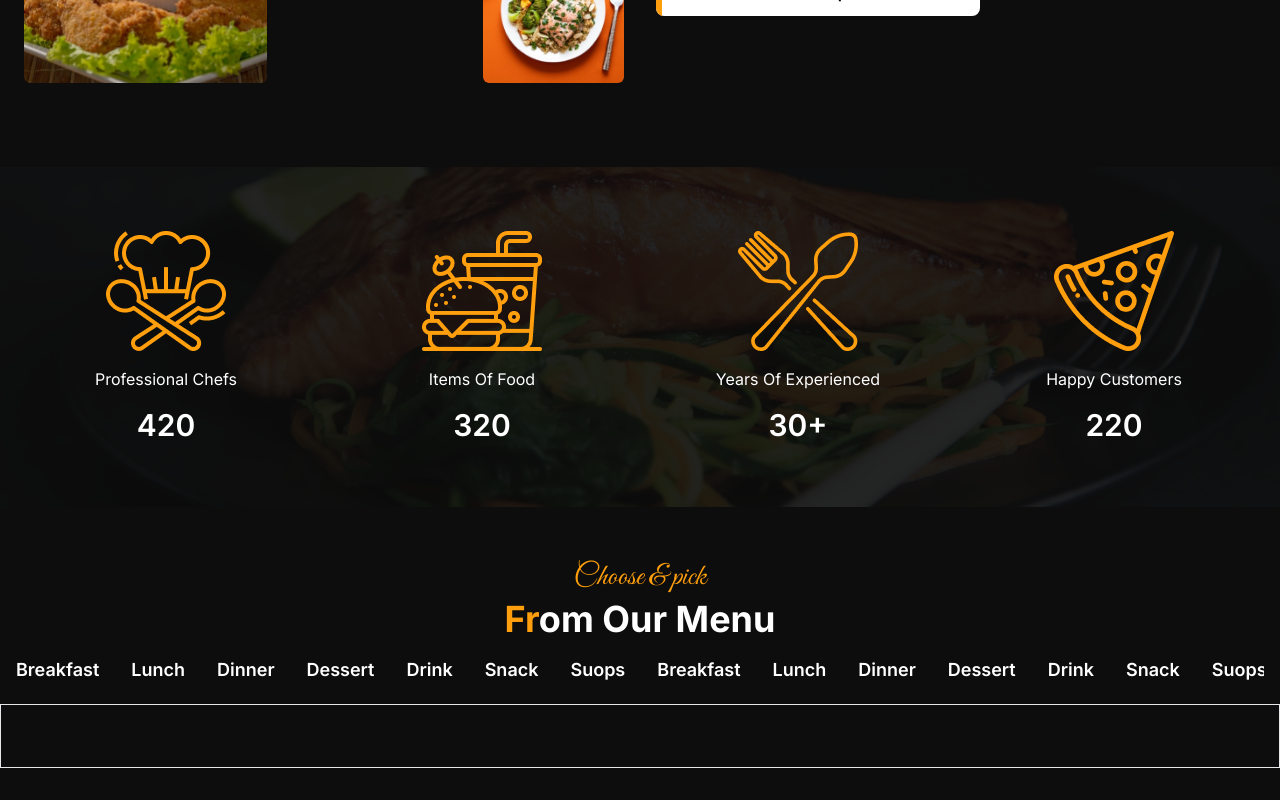
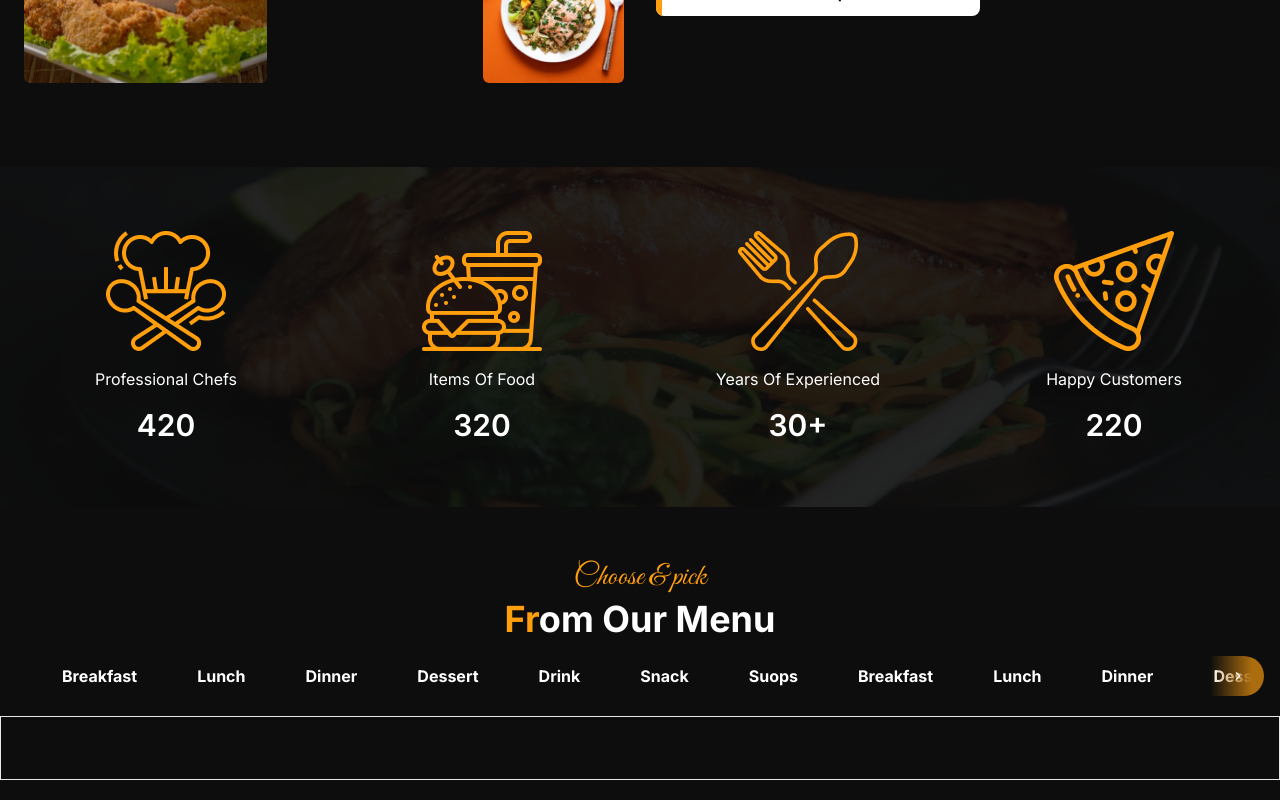
Before and after one commit to uforco/RestaurantNext, a Next.js app: page / in a window 1280 px wide. Shown: the part 2336-3136 px from the top of the page. Built offline with nearby package versions, Linux system fonts and the light colour scheme.

Commit message:
horizontal scroll manu

```diff
--- /dev/null
+++ b/src/app/components/ui/hsm/HorizontalNavItem.tsx
@@ -0,0 +1,21 @@
+import React, { FC, ReactNode } from "react";
+
+interface manuNavItem {
+  children?: ReactNode;
+  className?: string;
+}
+
+const HorizontalNavItem: FC<manuNavItem> = ({
+  children,
+  className: classname,
+}) => {
+  return (
+    <li
+      className={` tab-btn text-white inline-block  my-0 mx-[10px] text-base py-[6px] px-[20px] rounded-[30px] capitalize cursor-pointer select-none ${classname} `}
+    >
+      {children}
+    </li>
+  );
+};
+
+export default HorizontalNavItem;
--- /dev/null
+++ b/src/app/components/ui/hsm/HorizontalNavScroll.tsx
@@ -0,0 +1,126 @@
+"use client";
+import React, { FC, ReactNode, useEffect } from "react";
+import "./style.css";
+import {
+  MdOutlineKeyboardArrowLeft,
+  MdOutlineKeyboardArrowRight,
+} from "react-icons/md";
+
+interface hsnmanu {
+  children?: ReactNode;
+  className?: string;
+  arrowLeft?: ReactNode;
+  arrowRight?: ReactNode;
+  leftArrowStyle?: string | undefined;
+  rightArrowStyle?: string | undefined;
+}
+
+const HorizontalNavScroll: FC<hsnmanu> = ({
+  children,
+  className: classname,
+  arrowLeft,
+  arrowRight,
+  leftArrowStyle,
+  rightArrowStyle,
+}) => {
+  useEffect(() => {
+    let leftbtn: any = document.getElementById("leftbtn");
+    let rightbtn: any = document.getElementById("rightbtn");
+    let tabmenu: any = document.getElementById("tabmenu");
+    let mouseDrag = false;
+    const siteup = 150;
+
+    const dnoneArrow = (): void => {
+      let scrollValue = Math.ceil(tabmenu.scrollLeft);
+      let widthValue = tabmenu.scrollWidth - tabmenu.clientWidth;
+
+      leftbtn.style.display = scrollValue > 1 ? "block" : "none";
+      rightbtn.style.display = scrollValue < widthValue ? "block" : "none";
+    };
+    dnoneArrow();
+    leftbtn?.addEventListener("click", () => {
+      tabmenu.scrollLeft -= siteup;
+      setTimeout(() => dnoneArrow(), 100);
+    });
+    rightbtn?.addEventListener("click", () => {
+      tabmenu.scrollLeft += siteup;
+      setTimeout(() => dnoneArrow(), 100);
+    });
+
+    window.onload = () => {
+      rightbtn.style.display =
+        tabmenu.scrollWidth > tabmenu.clientWidth ||
+        tabmenu.scrollWidth >= tabmenu.innerWidth
+          ? "block"
+          : "none";
+      leftbtn.style.display =
+        tabmenu.scrollWidth >= tabmenu.innerWidth ? "block" : "none";
+    };
+    window.onresize = () => {
+      let xscroll = Math.round(tabmenu.scrollLeft);
+      rightbtn.style.display =
+        tabmenu.scrollWidth > tabmenu.clientWidth ||
+        tabmenu.scrollWidth >= tabmenu.innerWidth
+          ? "block"
+          : "none";
+      leftbtn.style.display =
+        tabmenu.scrollWidth >= tabmenu.innerWidth ? "block" : "none";
+
+      leftbtn.style.display = xscroll > 0 ? "block" : "none";
+    };
+
+    tabmenu.addEventListener("mousemove", (drag: any) => {
+      if (!mouseDrag) return;
+      tabmenu.scrollLeft -= drag.movementX;
+      dnoneArrow();
+      tabmenu.classList.add("manudrag");
+    });
+    document.addEventListener("mouseup", () => {
+      mouseDrag = false;
+      tabmenu.classList.remove("manudrag");
+    });
+    tabmenu.addEventListener("mousedown", () => {
+      mouseDrag = true;
+    });
+  }, []);
+
+  const iconStyle =
+    "text-white p-5 h-full absolute text-xl cursor-pointer m-[2px] z-40";
+
+  return (
+    <div className="tab-navigation rounded-full relative flex justify-center items-center max-w-fit overflow-hidden px-[2px] ">
+      <span
+        id="leftbtn"
+        className={` ${leftArrowStyle} uil horizoScrollArrowLeft left-btn rounded-l-full  bg-gradient-to-l from-transparent to-[#ac6d0e] to-75% -left-1  ${iconStyle} `}
+      >
+        <p className=" flex justify-center items-center h-full w-full -ml-1 ">
+          {arrowLeft !== undefined ? (
+            arrowLeft
+          ) : (
+            <MdOutlineKeyboardArrowLeft></MdOutlineKeyboardArrowLeft>
+          )}
+        </p>
+      </span>
+      <ul
+        id="tabmenu"
+        className={`${classname}  tab-menu  py-[2px] px-6 whitespace-nowrap m-0 overflow-x-auto select-none scroll-smooth z-20  `}
+      >
+        {children}
+      </ul>
+      <span
+        id="rightbtn"
+        className={` ${rightArrowStyle} uil horizoScrollArrowRight right-btn rounded-r-full bg-gradient-to-r from-transparent to-[#ac6d0e] to-75%  -right-1  ${iconStyle}`}
+      >
+        <p className=" flex justify-center items-center h-full w-full -mr-1 ">
+          {arrowRight !== undefined ? (
+            arrowRight
+          ) : (
+            <MdOutlineKeyboardArrowRight></MdOutlineKeyboardArrowRight>
+          )}
+        </p>
+      </span>
+    </div>
+  );
+};
+
+export default HorizontalNavScroll;
--- /dev/null
+++ b/src/app/components/ui/hsm/style.css
@@ -0,0 +1,80 @@
+
+
+/* .tab-navigation {
+    position: relative;
+    display: flex;
+    justify-content: center;
+    align-items: center;
+    max-width: fit-content;
+    overflow: hidden;
+    transition: 0.3s ease;
+
+} */
+
+
+.tab-menu {
+    /* padding: 2px 1px;
+    white-space: nowrap;
+    margin: 0px;
+    overflow-x: auto;
+    user-select: none; */
+    transition: 1s ease;
+    /* scroll-behavior: smooth; */
+}
+
+.tab-menu.manudrag{
+    scroll-behavior: unset;
+}
+
+.tab-menu::-webkit-scrollbar{
+    display: none;
+}
+
+.tab-btn{
+    /* color: #fff;
+    display: inline-block;
+    font-size: 1em;
+    font-weight: 400;
+    margin: 0 10px;
+    padding: 10px 20px ;
+    border-radius: 30px;
+    text-transform: capitalize;
+    cursor: pointer;
+    user-select: none; */
+    transition: 0.3s ease;
+}
+.tab-btn:last-child {
+    margin-right: 0;
+}
+.tab-btn:first-child {
+    margin-left: 0;
+}
+/* .tab-btn:hover{
+    background: #1a31ff;
+} */
+.tab-btn.active{
+    background: #1a31ff;
+}
+
+
+/* .left-btn, .right-btn {
+    position: absolute;
+    font-size: 1.8em;
+    padding: 18px;
+    cursor: pointer;
+    border: 1px solid #fcd8d8;
+    margin: 2px;
+} */
+
+/* .left-btn {
+    left: -5px;
+    background: linear-gradient(to left, transparent, #000 80%) ;
+    border-top-left-radius: 30px;
+    border-bottom-left-radius: 30px;
+} */
+/* .right-btn {
+    right: -5px;
+    background: linear-gradient(to right, transparent, #000 80%) ;
+    border-top-right-radius: 30px;
+    border-bottom-right-radius: 30px;
+} */
--- a/src/app/globals.css
+++ b/src/app/globals.css
@@ -38,3 +38,12 @@ body {
 .scroll-hidden::-webkit-scrollbar-track {
   background: #FF9F0D;
 }
+
+.scrollberContainer{
+  list-style: none;
+  -ms-overflow-style: none;
+  scrollbar-width: none;
+}
+.scrollberContainer::-webkit-scrollbar{
+  display: none;
+}
--- a/src/app/home/Choosepickmenu/Choosepickmenu.tsx
+++ b/src/app/home/Choosepickmenu/Choosepickmenu.tsx
@@ -1,6 +1,8 @@
 import React from "react";
 import GreatVibesHeading from "./../../components/ui/GreatVibesHeading";
 import SubTitel from "./../../components/ui/SubTitel";
+import HorizontalNavScroll from "./../../components/ui/hsm/HorizontalNavScroll";
+import HorizontalNavItem from "./../../components/ui/hsm/HorizontalNavItem";
 
 const Choosepickmenu = () => {
   const menulist = [
@@ -42,21 +44,18 @@ const Choosepickmenu = () => {
           <SubTitel>From Our Menu</SubTitel>
         </div>
       </div>
-      <div className=" w-full  text-white  ">
+      <div className=" w-full  text-white ">
         {/* <span>{"<"}</span> */}
-        <div
-          className={` text-white w-full flex gap-8 overflow-x-scroll  scroll-hidden `}
-        >
-          {menulist.map((menuName, inx) => (
-            <button
-              className=" hover:text-[#FF9F0D]  text-lg font-semibold "
+        <HorizontalNavScroll>
+          {menulist.map((manu, inx) => (
+            <HorizontalNavItem
+              className=" hover:text-[#f8a527] font-bold lowercase "
               key={inx}
             >
-              {menuName}
-            </button>
+              {manu}
+            </HorizontalNavItem>
           ))}
-        </div>
-
+        </HorizontalNavScroll>
         {/* <span className=" animate-ping ">{">"}</span> */}
       </div>
       <div>
```
